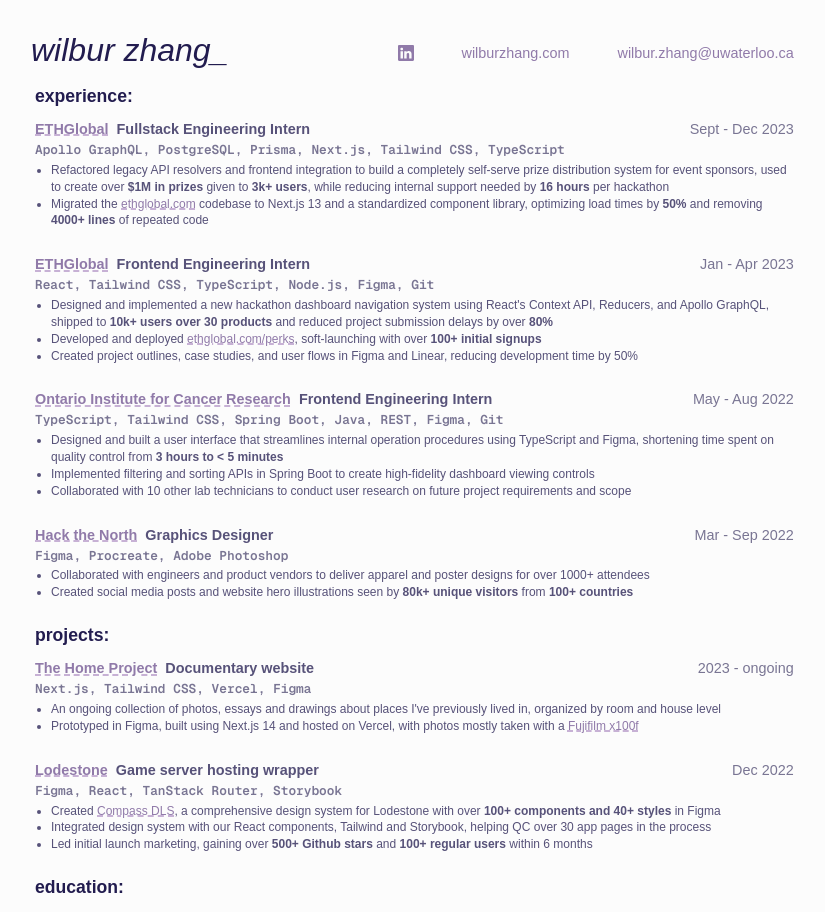
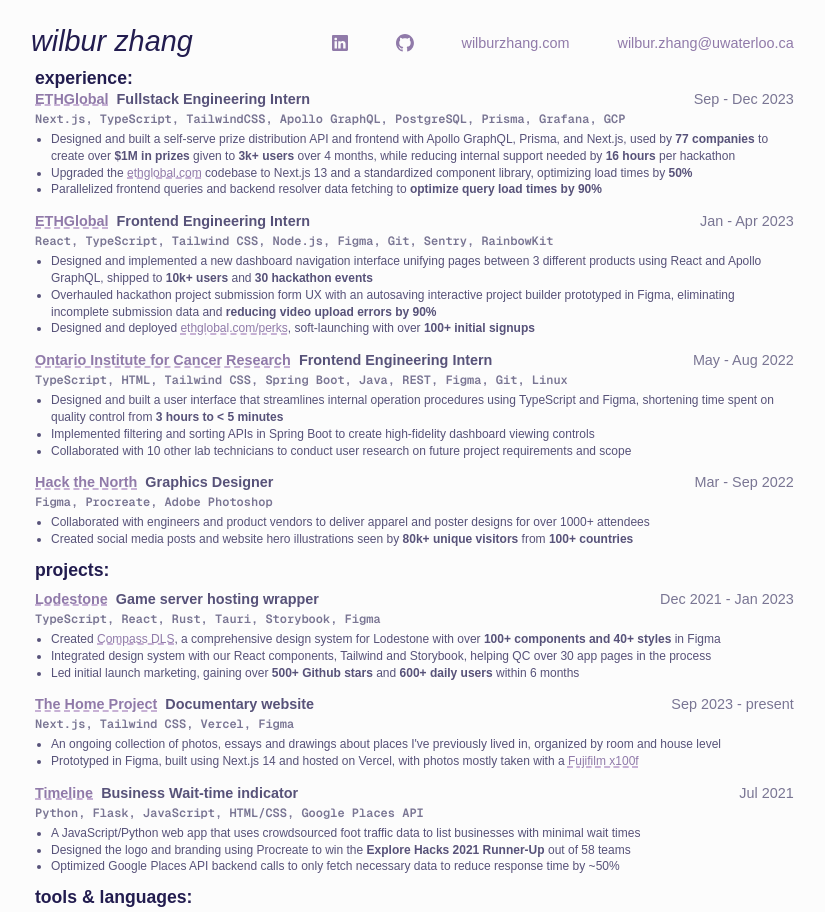
Before and after one commit to Arcslogger/resume-templater, a Next.js app: page / in a window 1280 px wide. Shown: the top 912 px of the page, without its empty margins (5-830 px from the left). Built offline with nearby package versions, Linux system fonts and the light colour scheme; a web font is replaced by a local one.

Commit message:
updated copy

```diff
--- a/data.json
+++ b/data.json
@@ -5,11 +5,12 @@
       "organization": "ETHGlobal",
       "href": "https://ethglobal.com/",
       "position":"Fullstack Engineering Intern",
-      "duration": "Sept - Dec 2023",
-      "technologies": "Apollo GraphQL, PostgreSQL, Prisma, Next.js, Tailwind CSS, TypeScript",
+      "duration": "Sep - Dec 2023",
+      "technologies": "Next.js, TypeScript, TailwindCSS, Apollo GraphQL, PostgreSQL, Prisma, Grafana, GCP",
       "responsibilities": [
-        "Refactored legacy API resolvers and frontend integration to build a completely self-serve prize distribution system for event sponsors, used to create over **$1M in prizes** given to **3k+ users**, while reducing internal support needed by **16 hours** per hackathon",
-        "Migrated the [ethglobal.com](https://ethglobal.com/) codebase to Next.js 13 and a standardized component library, optimizing load times by **50%** and removing **4000+ lines** of repeated code"
+        "Designed and built a self-serve prize distribution API and frontend with Apollo GraphQL, Prisma, and Next.js, used by **77 companies** to create over **$1M in prizes** given to **3k+ users** over 4 months, while reducing internal support needed by **16 hours** per hackathon",
+        "Upgraded the [ethglobal.com](https://ethglobal.com/) codebase to Next.js 13 and a standardized component library, optimizing load times by **50%**",
+        "Parallelized frontend queries and backend resolver data fetching to **optimize query load times by 90%**"
       ]
     },
     {
@@ -18,11 +19,11 @@
       "href": "https://ethglobal.com/",
       "position": "Frontend Engineering Intern",
       "duration": "Jan - Apr 2023",
-      "technologies": "React, Tailwind CSS, TypeScript, Node.js, Figma, Git",
+      "technologies": "React, TypeScript, Tailwind CSS, Node.js, Figma, Git, Sentry, RainbowKit",
       "responsibilities": [
-        "Designed and implemented a new hackathon dashboard navigation system using React's Context API, Reducers, and Apollo GraphQL, shipped to **10k+ users over 30 products** and reduced project submission delays by over **80%**",
-        "Developed and deployed [ethglobal.com/perks](https://ethglobal.com/perks), soft-launching with over **100+ initial signups**",
-        "Created project outlines, case studies, and user flows in Figma and Linear, reducing development time by 50%"
+        "Designed and implemented a new dashboard navigation interface unifying pages between 3 different products using React and Apollo GraphQL, shipped to **10k+ users** and **30 hackathon events**",
+        "Overhauled hackathon project submission form UX with an autosaving interactive project builder prototyped in Figma, eliminating incomplete submission data and **reducing video upload errors by 90%**",
+        "Designed and deployed [ethglobal.com/perks](https://ethglobal.com/perks), soft-launching with over **100+ initial signups**"
       ]
     },
     {
@@ -31,7 +32,7 @@
       "href": "https://www.wilburzhang.com/objects/dimsum-qc-dashboard",
       "position": "Frontend Engineering Intern",
       "duration": "May - Aug 2022",
-      "technologies": "TypeScript, Tailwind CSS, Spring Boot, Java, REST, Figma, Git",
+      "technologies": "TypeScript, HTML, Tailwind CSS, Spring Boot, Java, REST, Figma, Git, Linux",
       "responsibilities": [
         "Designed and built a user interface that streamlines internal operation procedures using TypeScript and Figma, shortening time spent on quality control from **3 hours to < 5 minutes**",
         "Implemented filtering and sorting APIs in Spring Boot to create high-fidelity dashboard viewing controls",
@@ -54,7 +55,20 @@
   "projects": [
     {
       "include": true,
-      "duration": "2023 - ongoing",
+      "duration": "Dec 2021 - Jan 2023",
+      "name": "Lodestone",
+      "link": "https://github.com/Lodestone-Team/lodestone",
+      "description": "Game server hosting wrapper",
+      "technologies": "TypeScript, React, Rust, Tauri, Storybook, Figma",
+      "highlights": [
+        "Created [Compass DLS](https://www.wilburzhang.com/objects/compass-design-system), a comprehensive design system for Lodestone with over **100+ components and 40+ styles** in Figma",
+        "Integrated design system with our React components, Tailwind and Storybook, helping QC over 30 app pages in the process",
+        "Led initial launch marketing, gaining over **500+ Github stars** and **600+ daily users** within 6 months"
+      ]
+    },
+    {
+      "include": true,
+      "duration": "Sep 2023 - present",
       "name": "The Home Project",
       "link": "https://thehomeproj.com",
       "description": "Documentary website",
@@ -66,26 +80,13 @@
     },
     {
       "include": true,
-      "duration": "Dec 2022",
-      "name": "Lodestone",
-      "link": "https://github.com/Lodestone-Team/lodestone",
-      "description": "Game server hosting wrapper",
-      "technologies": "Figma, React, TanStack Router, Storybook",
-      "highlights": [
-        "Created [Compass DLS](https://www.wilburzhang.com/objects/compass-design-system), a comprehensive design system for Lodestone with over **100+ components and 40+ styles** in Figma",
-        "Integrated design system with our React components, Tailwind and Storybook, helping QC over 30 app pages in the process",
-        "Led initial launch marketing, gaining over **500+ Github stars** and **100+ regular users** within 6 months"
-      ]
-    },
-    {
-      "include": false,
       "duration": "Jul 2021",
       "name": "Timeline",
       "link": "https://github.com/Arcslogger/TimeLine",
       "description": "Business Wait-time indicator",
-      "technologies": "Python, Flask, JavaScript, HTML/CSS",
+      "technologies": "Python, Flask, JavaScript, HTML/CSS, Google Places API",
       "highlights": [
-        "A JavaScript web app that uses crowdsourced foot traffic data to list businesses with minimal wait times",
+        "A JavaScript/Python web app that uses crowdsourced foot traffic data to list businesses with minimal wait times",
         "Designed the logo and branding using Procreate to win the **Explore Hacks 2021 Runner-Up** out of 58 teams",
         "Optimized Google Places API backend calls to only fetch necessary data to reduce response time by ~50%"
       ]
@@ -101,5 +102,9 @@
         "Assets developed in Procreate and deployed through AWS EC2, with JSON files used to store guild and user data"
       ]
     }
-  ]
+  ],
+  "skills": {
+    "Languages": "TypeScript, JavaScript, SQL, Java, C++, Bash, Python, Rust",
+    "Tools": "React, NextJS, Tailwind CSS, Vercel, Svelte, PlanetScale, AWS, GCP, Prisma, Sentry, Tauri, Grafana, Apollo GraphQL, Spring Boot, Git, Figma, Adobe Creative Suite, Unity, Blender"
+  }
 }
--- a/src/app/components/Education.tsx
+++ b/src/app/components/Education.tsx
@@ -1,7 +1,7 @@
 const Education = () => {
   return (
     <>
-      <h1 className="text-[1.1rem] col-span-6 text-dawn-darkText mt-2 -mb-1 font-heading font-[550]">
+      <h1 className="text-[1.1rem] col-span-6 text-dawn-darkText -mt-1 -mb-2 font-heading font-[550]">
         education:
       </h1>
       <div className="flex flex-col col-span-2 font-semibold">
@@ -9,16 +9,16 @@ const Education = () => {
           University of Waterloo
         </h2>
         <p className="font-sans text-[0.75rem] font-[550]">
-          B. Computer Science
+          B. Comp Sci; Fine Arts Studio Minor
         </p>
         <p className="font-sans text-[0.75rem] font-[550] text-dawn-subtle">
-          2021 - 2026 (expected)
+          2021 - 2026
         </p>
       </div>
       <div className="flex flex-col col-span-4 font-sans text-[0.75rem] font-[525] leading-[1.4]">
         Algorithms (C++), Operating Systems (C++), Data Structures and Data
-        Management (C++), Object-Oriented Software Development (C++), Functional
-        Programs (Racket), Art History and Visual Culture
+        Management (C++), Object-Oriented Software Development (C++/SQL),
+        Functional Programs (Racket), Art History and Visual Culture
       </div>
     </>
   );
--- a/src/app/components/Experience.tsx
+++ b/src/app/components/Experience.tsx
@@ -5,7 +5,7 @@ import Markdown from "react-markdown";
 const Experience = () => {
   return (
     <>
-      <h1 className="text-[1.1rem] font-[550] mt-1 text-dawn-darkText font-heading">
+      <h1 className="text-[1.1rem] font-[550] text-dawn-darkText font-heading -my-1">
         experience:
       </h1>
 
@@ -13,7 +13,7 @@ const Experience = () => {
         .filter((experience) => experience.include)
         .map((experience, index) => (
           <div
-            className={`col-span-6 ${index === 0 ? "-mt-1" : "mt-2.5"}`}
+            className={`col-span-6 ${index === 0 ? "-mt-3" : "-mt-0.5"}`}
             key={index}
           >
             <div key={index} className="flex flex-col font-medium">
@@ -33,7 +33,7 @@ const Experience = () => {
                   {experience.duration}
                 </p>
               </div>
-              <span className="text-[0.8rem] font-mono font-semibold text-dawn-subtle mt-1">
+              <span className="text-[0.75rem] font-mono font-semibold text-dawn-subtle mt-1">
                 {experience.technologies}
               </span>
             </div>
--- a/src/app/components/Extras.tsx
+++ b/src/app/components/Extras.tsx
@@ -1,10 +1,10 @@
 const Extras = () => {
   return (
     <>
-      <h1 className="text-[1.1rem] font-[550] col-span-2 text-dawn-darkText mt-4 font-heading">
+      <h1 className="text-[1.1rem] font-[550] col-span-1 text-dawn-darkText mt-4 font-heading">
         just for fun:
       </h1>
-      <div className="flex flex-col col-span-4 font-sans text-[0.75rem] mt-4 font-[525]">
+      <div className="flex flex-col col-span-5 font-sans text-[0.75rem] mt-4 font-[525]">
         Photography, writing, running, and getting lost in nature
       </div>
     </>
--- a/src/app/components/Header.tsx
+++ b/src/app/components/Header.tsx
@@ -1,8 +1,8 @@
 const Header = () => {
   return (
-    <header className="flex flex-row items-baseline mb-3">
-      <h1 className="-ml-1 text-[2rem] text-dawn-darkText font-[520] italic font-heading">
-        wilbur zhang_
+    <header className="flex flex-row items-baseline mb-3 -mt-1">
+      <h1 className="-ml-1 text-[1.8rem] text-dawn-darkText font-[520] italic font-heading -mt-0.5">
+        wilbur zhang
       </h1>
       <span className="grow"></span>
       <div className="flex flex-row items-center space-x-12 text-[0.9rem] font-[525] font-heading">
@@ -18,6 +18,29 @@ const Header = () => {
             viewBox="0 0 16 16"
           >
             <path d="M0 1.146C0 .513.526 0 1.175 0h13.65C15.474 0 16 .513 16 1.146v13.708c0 .633-.526 1.146-1.175 1.146H1.175C.526 16 0 15.487 0 14.854V1.146zm4.943 12.248V6.169H2.542v7.225h2.401zm-1.2-8.212c.837 0 1.358-.554 1.358-1.248-.015-.709-.52-1.248-1.342-1.248-.822 0-1.359.54-1.359 1.248 0 .694.521 1.248 1.327 1.248h.016zm4.908 8.212V9.359c0-.216.016-.432.08-.586.173-.431.568-.878 1.232-.878.869 0 1.216.662 1.216 1.634v3.865h2.401V9.25c0-2.22-1.184-3.252-2.764-3.252-1.274 0-1.845.7-2.165 1.193v.025h-.016a5.54 5.54 0 0 1 .016-.025V6.169h-2.4c.03.678 0 7.225 0 7.225h2.4z" />
+          </svg>
+        </a>
+        <a href="https://github.com/Arcslogger" target="_blank">
+          <svg
+            width="18"
+            height="18"
+            viewBox="0 0 18 18"
+            fill="none"
+            xmlns="http://www.w3.org/2000/svg"
+          >
+            <g clip-path="url(#clip0_416_11)">
+              <path
+                fill-rule="evenodd"
+                clip-rule="evenodd"
+                d="M8.97318 0C4.01125 0 0 4.04082 0 9.03986C0 13.0359 2.57014 16.4184 6.13561 17.6156C6.58139 17.7056 6.74467 17.4211 6.74467 17.1817C6.74467 16.9722 6.72998 16.2538 6.72998 15.5053C4.23386 16.0442 3.71406 14.4277 3.71406 14.4277C3.31292 13.3801 2.71855 13.1108 2.71855 13.1108C1.90157 12.557 2.77806 12.557 2.77806 12.557C3.68431 12.6169 4.15984 13.4849 4.15984 13.4849C4.96194 14.8618 6.25445 14.4727 6.77443 14.2332C6.84863 13.6495 7.08649 13.2454 7.33904 13.021C5.3482 12.8114 3.25359 12.0332 3.25359 8.56084C3.25359 7.57304 3.60992 6.76488 4.17453 6.13635C4.08545 5.9119 3.77339 4.9838 4.2638 3.74161C4.2638 3.74161 5.02145 3.5021 6.7298 4.66953C7.4612 4.47165 8.21549 4.37099 8.97318 4.37014C9.73084 4.37014 10.5032 4.47502 11.2164 4.66953C12.9249 3.5021 13.6826 3.74161 13.6826 3.74161C14.173 4.9838 13.8607 5.9119 13.7717 6.13635C14.3511 6.76488 14.6928 7.57304 14.6928 8.56084C14.6928 12.0332 12.5982 12.7963 10.5924 13.021C10.9194 13.3053 11.2015 13.844 11.2015 14.6972C11.2015 15.9094 11.1868 16.8823 11.1868 17.1816C11.1868 17.4211 11.3503 17.7056 11.7959 17.6158C15.3613 16.4182 17.9315 13.0359 17.9315 9.03986C17.9462 4.04082 13.9202 0 8.97318 0Z"
+                fill="#907AA9"
+              />
+            </g>
+            <defs>
+              <clipPath id="clip0_416_11">
+                <rect width="18" height="17.6327" fill="white" />
+              </clipPath>
+            </defs>
           </svg>
         </a>
         <a
--- a/src/app/components/Projects.tsx
+++ b/src/app/components/Projects.tsx
@@ -1,11 +1,10 @@
 import data from "@/../data.json";
-import { Fragment } from "react";
 import Markdown from "react-markdown";
 
 const Projects = () => {
   return (
     <>
-      <h1 className="text-[1.1rem] font-[550] text-dawn-darkText mt-2 font-heading">
+      <h1 className="text-[1.1rem] font-[550] text-dawn-darkText font-heading -my-1">
         projects:
       </h1>
 
@@ -13,7 +12,7 @@ const Projects = () => {
         .filter((project) => project.include)
         .map((project, index) => (
           <div
-            className={`col-span-6 ${index === 0 ? "-mt-1" : "mt-2.5"}`}
+            className={`col-span-6 ${index === 0 ? "-mt-1" : "-mt-0.5"}`}
             key={index}
           >
             <div className=" flex flex-col font-semibold">
@@ -31,7 +30,7 @@ const Projects = () => {
                   {project.duration}
                 </p>
               </div>
-              <span className="text-[0.8rem] font-mono font-semibold text-dawn-subtle mt-1">
+              <span className="text-[0.75rem] font-mono font-semibold text-dawn-subtle mt-1">
                 {project.technologies}
               </span>
             </div>
--- /dev/null
+++ b/src/app/components/Skills.tsx
@@ -0,0 +1,40 @@
+import data from "@/../data.json";
+
+const Skills = () => {
+  return (
+    <>
+      <h2 className="text-[1.1rem] font-[550] col-span-6 text-dawn-darkText font-heading -my-1">
+        tools & languages:
+      </h2>
+      <div className="col-span-6 font-[525] text-[0.75rem]">
+        {data.skills.Languages}, {data.skills.Tools}
+      </div>
+    </>
+  );
+};
+
+// const Skills = () => {
+//   return (
+//     <>
+//       <h2 className="text-[1.1rem] font-[550] col-span-2 text-dawn-darkText font-heading">
+//         tools:{" "}
+//       </h2>
+//       <div className="col-span-4">
+//         {data.skills.Tools.map((tool) => (
+//           <span className={"font-[525] text-[0.75rem]"}>{tool}, </span>
+//         ))}
+//       </div>
+
+//       <h2 className="text-[1.1rem] font-[550] col-span-2 text-dawn-darkText font-heading">
+//         languages:{" "}
+//       </h2>
+//       <div className="col-span-4">
+//         {data.skills.Languages.map((language) => (
+//           <span className={"font-[525] text-[0.75rem]"}>{language}, </span>
+//         ))}
+//       </div>
+//     </>
+//   );
+// };
+
+export default Skills;
--- a/src/app/page.tsx
+++ b/src/app/page.tsx
@@ -3,19 +3,21 @@ import Education from "./components/Education";
 import Experience from "./components/Experience";
 import Projects from "./components/Projects";
 import Extras from "./components/Extras";
+import Skills from "./components/Skills";
 
 export default function Home() {
   return (
-    <body className="bg-dawn-base text-dawn-text leading-tight">
+    <main className="bg-dawn-base text-dawn-text leading-tight">
       <Header />
       <div className="flex flex-row">
         <div className="grid grid-cols-6 gap-4">
           <Experience />
           <Projects />
+          <Skills />
           <Education />
-          <Extras />
+          {/* <Extras /> */}
         </div>
       </div>
-    </body>
+    </main>
   );
 }
```
Also changed, not shown: github-mark 1.svg (added), github-mark-white.svg (added).
